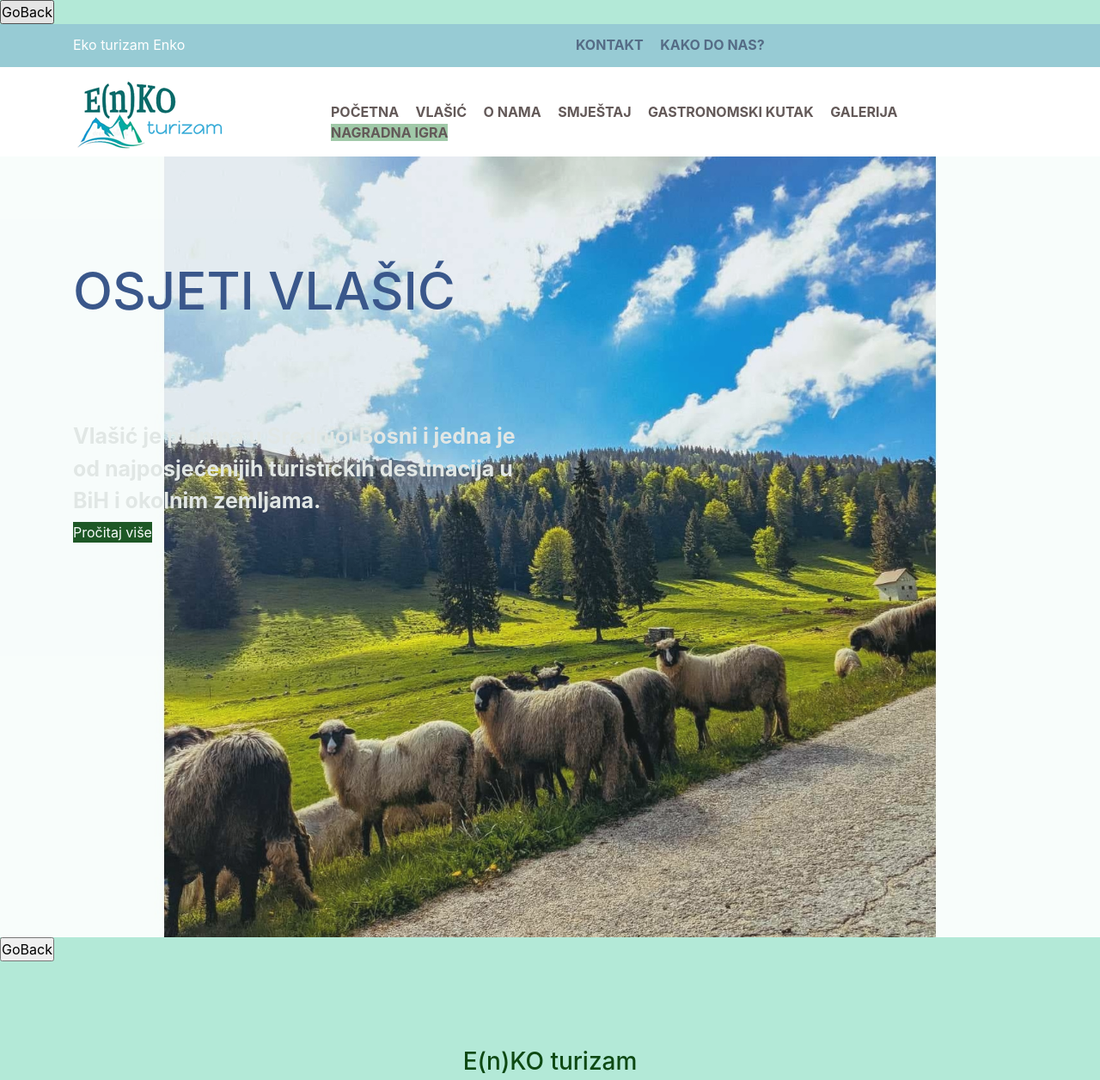
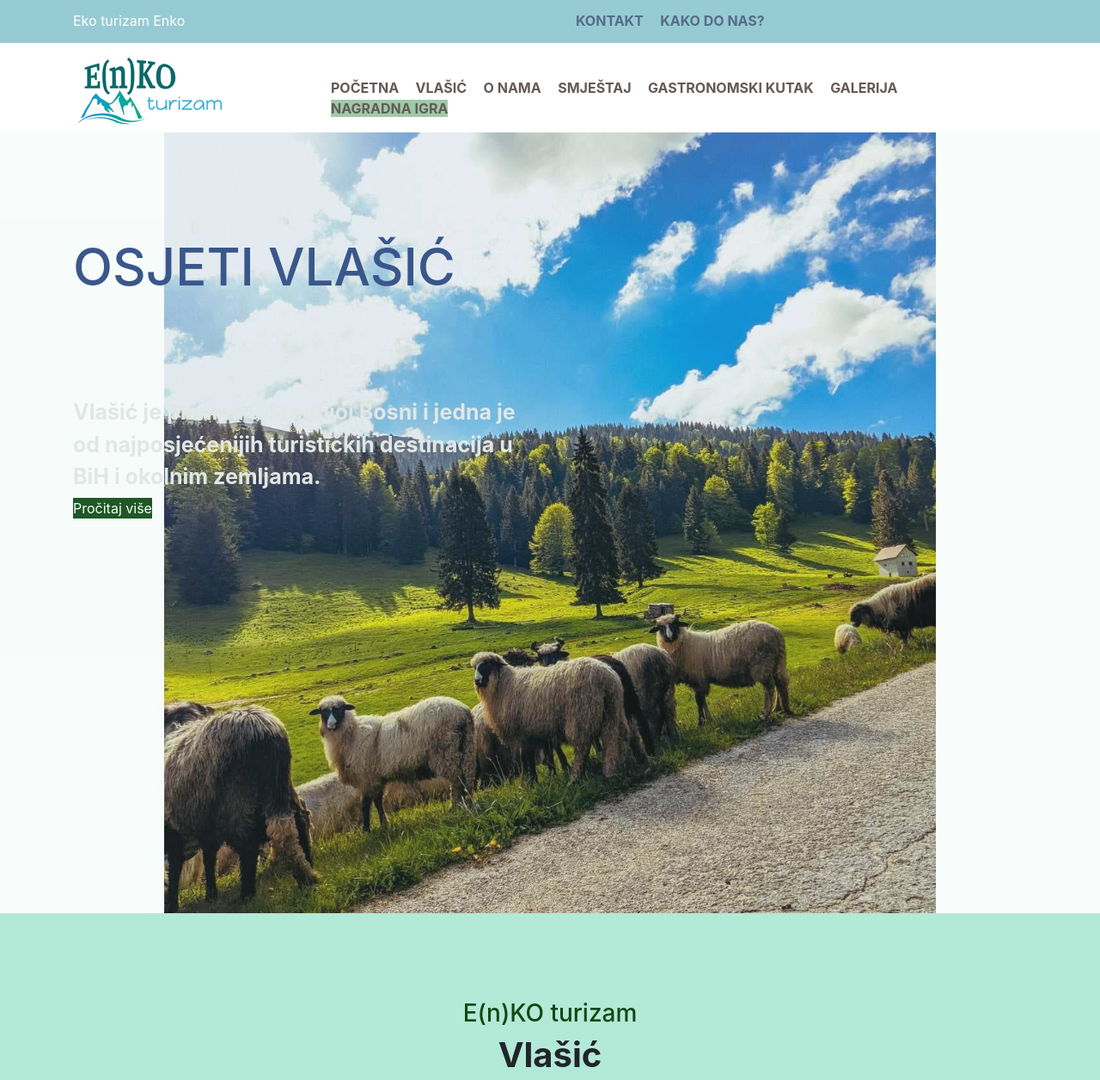
Before and after one commit to enver8/E-n-ko, a plain HTML site: page index.html in a window 1280 px wide. Shown: the top 1256 px of the page at 86% size. Drawn offline with nearby package versions, Linux system fonts and the light colour scheme.

Commit message:
Update index.html

```diff
--- a/index.html
+++ b/index.html
@@ -7,17 +7,11 @@
     <link rel="stylesheet" href="https://cdn.jsdelivr.net/npm/bootstrap@4.5.3/dist/css/bootstrap.min.css" integrity="sha384-TX8t27EcRE3e/ihU7zmQxVncDAy5uIKz4rEkgIXeMed4M0jlfIDPvg6uqKI2xXr2" crossorigin="anonymous">
     <link rel="stylesheet" href="CSS/style.css">
     <title>Eko turizam Enko</title>
-    <script>
-        function Previous() {
-            window.history.back()
-        }
-    </script>
+
 </head>
 
 <body style="background-color: #b3e9d7 ;">   <!-- ovjde pocinje body tj. sadržaj naše stranice.-->
-    <input type="button"
-           value="GoBack"
-           onclick="Previous()">
+
     <header>
         <div class="pre-header">  <!--<div> element je blok strukturni element. <div> može sadržavati skoro sve elemente html-a. -->
             <div class="container"> <!--<class>  -->
@@ -67,16 +61,14 @@
             <div class="col-md-6">
                 <h1>OSJETI VLAŠIĆ</h1>
                 <p>Vlašić je planina u Srednjoj Bosni i jedna je od najposjećenijih turističkih destinacija u BiH i okolnim zemljama.</p>
-                <a class="main-cta-btn" href="#">Pročitaj više</a>
+                <a class="main-cta-btn" href="#vlasic">Pročitaj više</a>
             </div>
         </div>
     </div>
 </div>
 
 
-<input type="button"
-           value="GoBack"
-           onclick="Previous()">
+
 <div id="vlasic">
 
 
```
